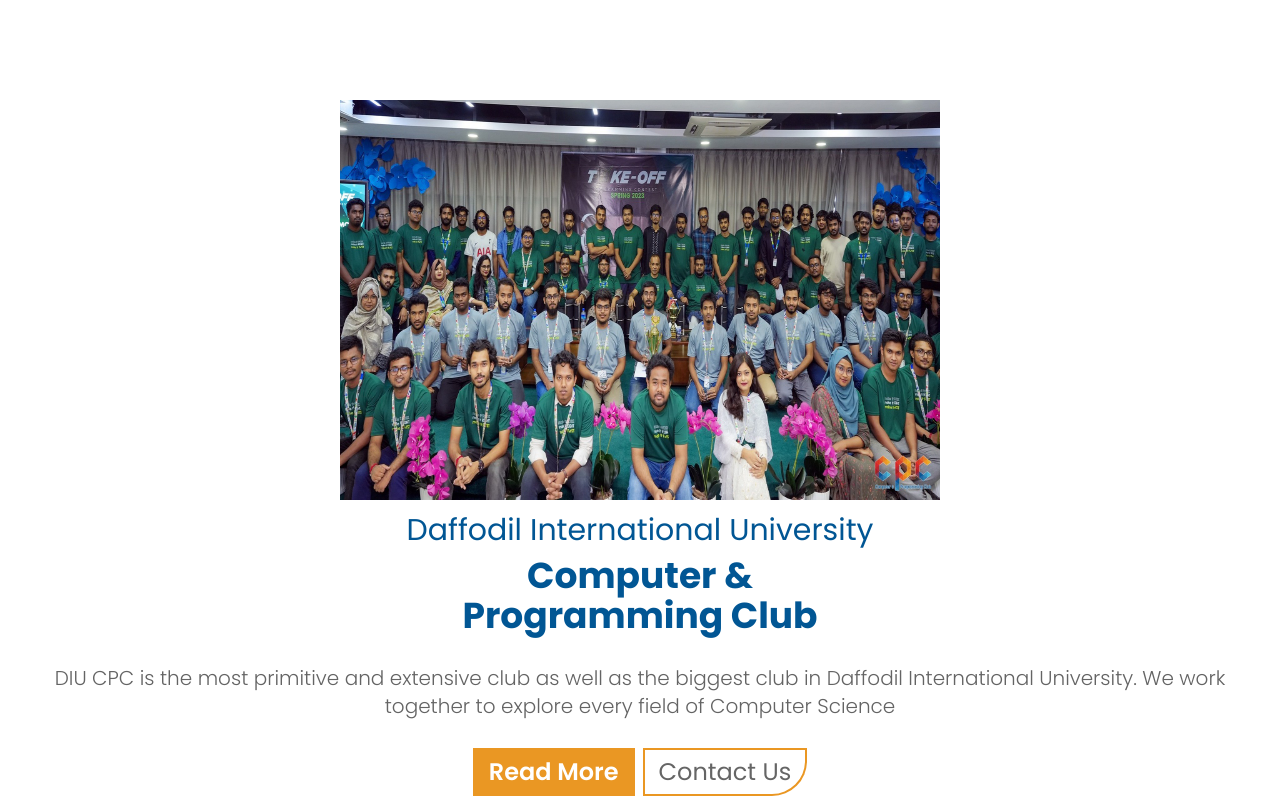
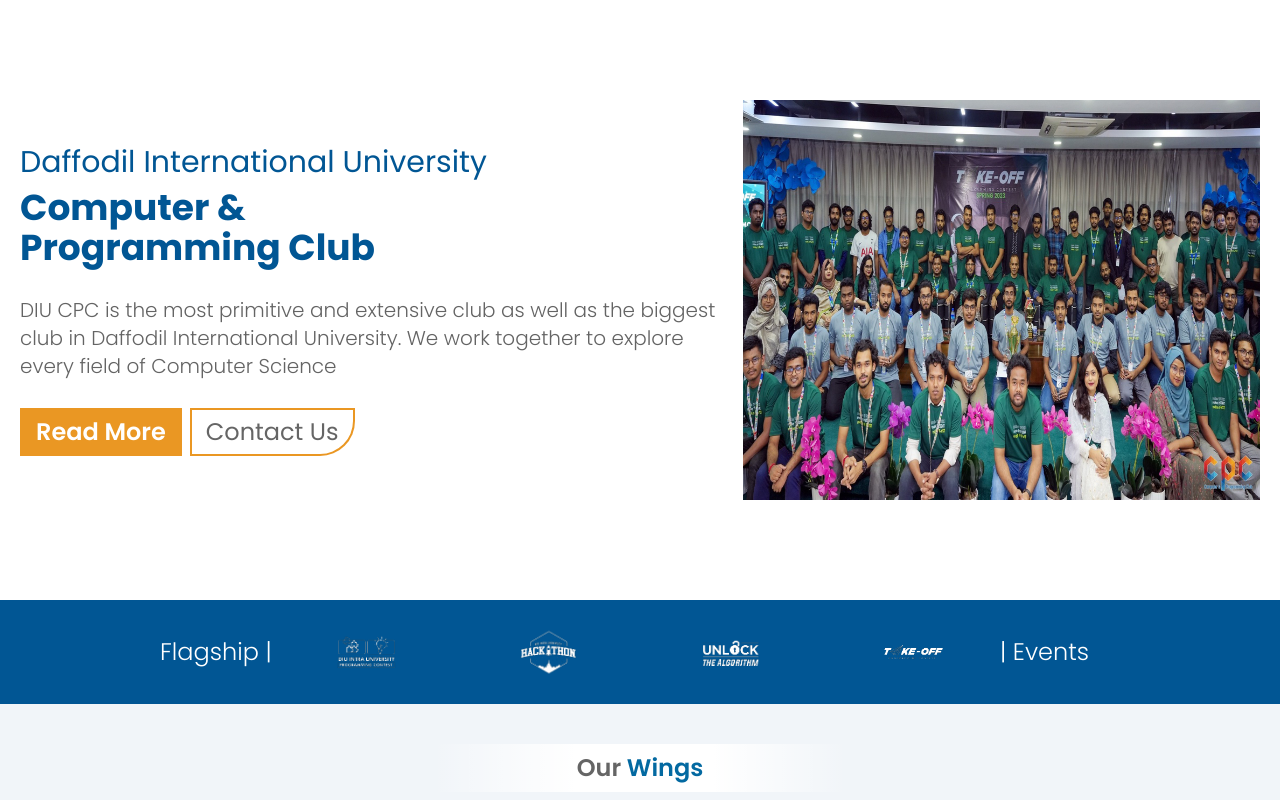
Before and after one commit to hasibulmahi/cpc-dev, a React (Create React App) app: page / in a window 1280 px wide. Shown: the top 800 px of the page. Built offline with nearby package versions, Linux system fonts and the light colour scheme; no server answers.

Commit message:
Except DOB validation everything is done

```diff
--- a/src/Pages/Home/Home.js
+++ b/src/Pages/Home/Home.js
@@ -113,9 +113,9 @@
         </div>
 
         {/* Top Banner */}
-        <div className="flex flex-col-reverse gap-x-5 items-center p-5 xl:py-[100px] bg-white">
+        <div className="flex flex-col-reverse md:flex-row gap-x-5 items-center p-5 xl:py-[100px] bg-white">
           <div className="top-0 -bottom-px 2xl:bottom-0 right-0 left-0 cover-gradient">
-            <div className="flex text-center my-3 items-center h-full">
+            <div className="flex text-center md:text-left my-3 items-center h-full">
               <div className="w-full h-max">
                 <div className="text-xs sm:text-sm xl:text-3xl text-[#015694]">
                   Daffodil International University
```
